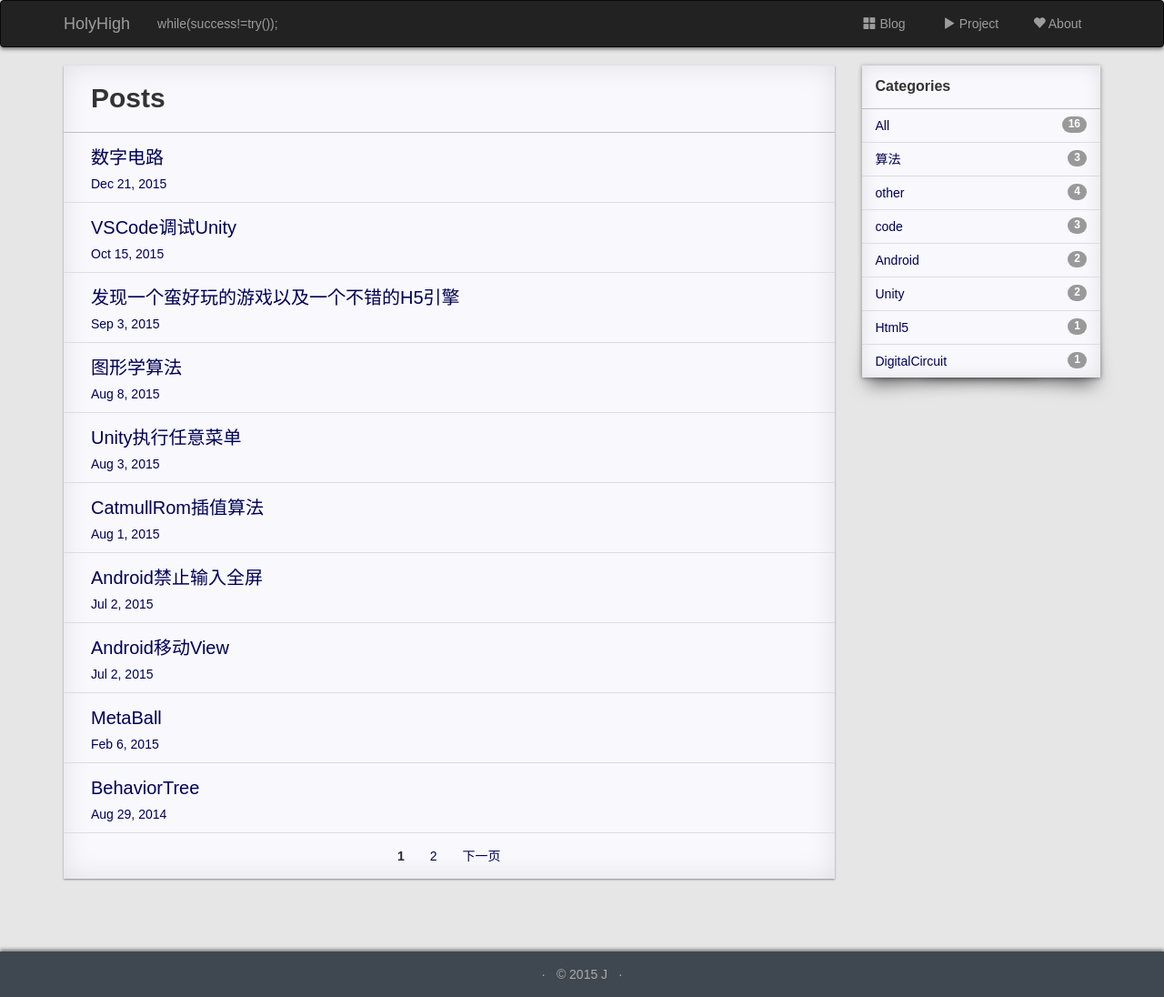
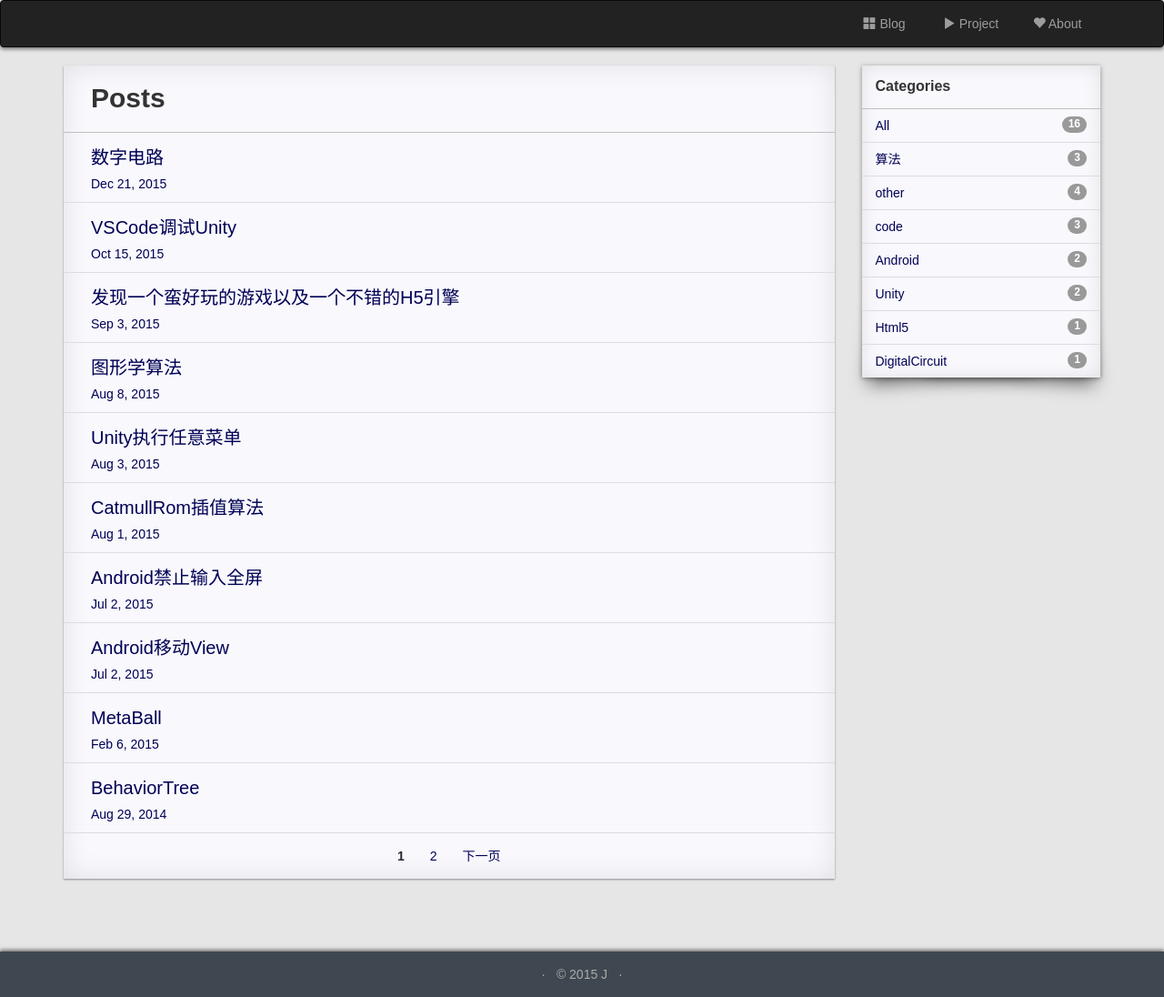
Before and after one commit to imnotanderson/imnotanderson.github.io, a Jekyll site: the page built from index.html, in a window 1280 px wide. Shown: the whole page at 91% size. Built offline with Jekyll 4.4.1, drawn with Linux system fonts in a browser that asks for light colours; nearby versions of some CDN libraries; the list of posts is cut into pages by our own code; comment, search, counter and statistics services are not loaded.

Commit message:
Update _config.yml

```diff
--- a/_config.yml
+++ b/_config.yml
@@ -1,7 +1,7 @@
 # Site settings
-title: HolyHigh
+title: #HolyHigh
 email:
-description: while(success!=try());
+description: #while(success!=try());
 # > # this means to ignore newlines until "baseurl:"
 #   Write an awesome description for your new site here. You can edit this
 #   line in _config.yml. It will appear in your document head meta (for
```
